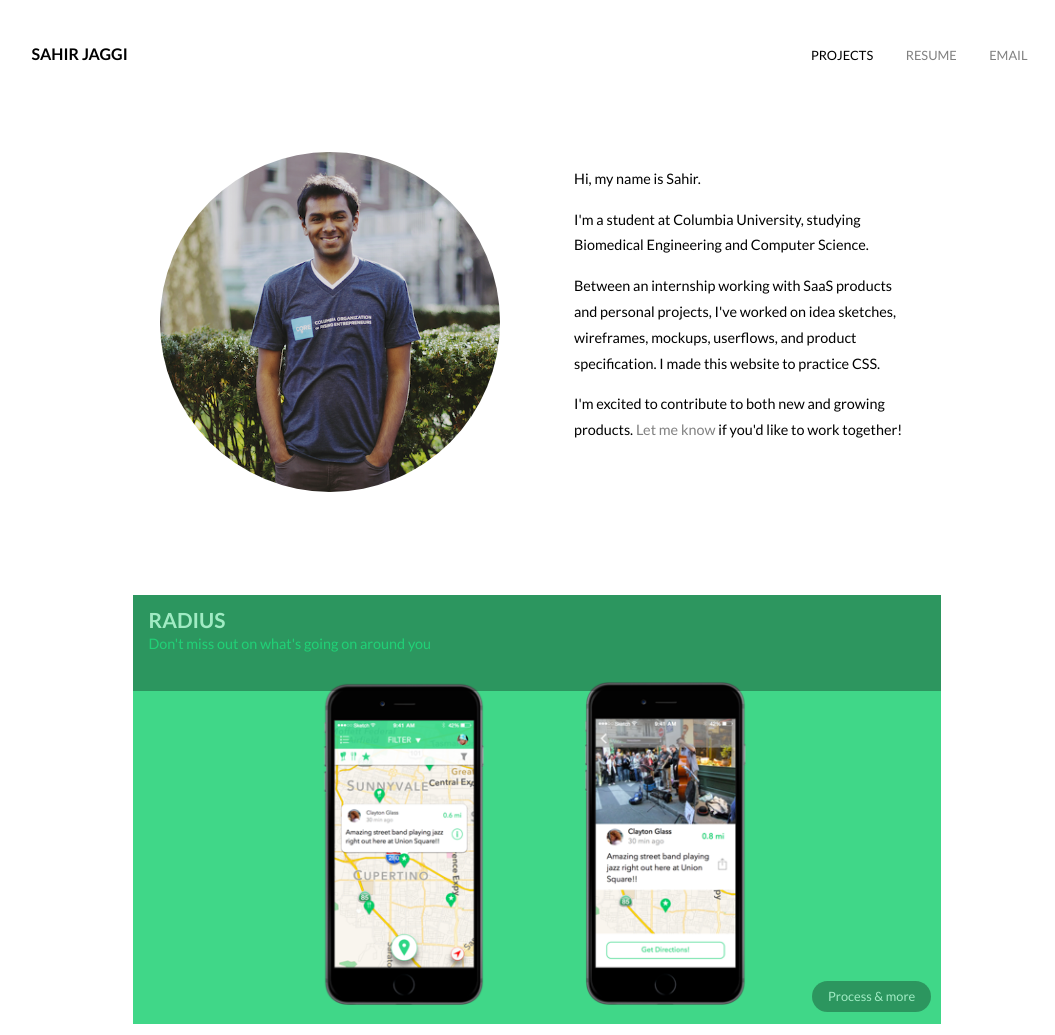
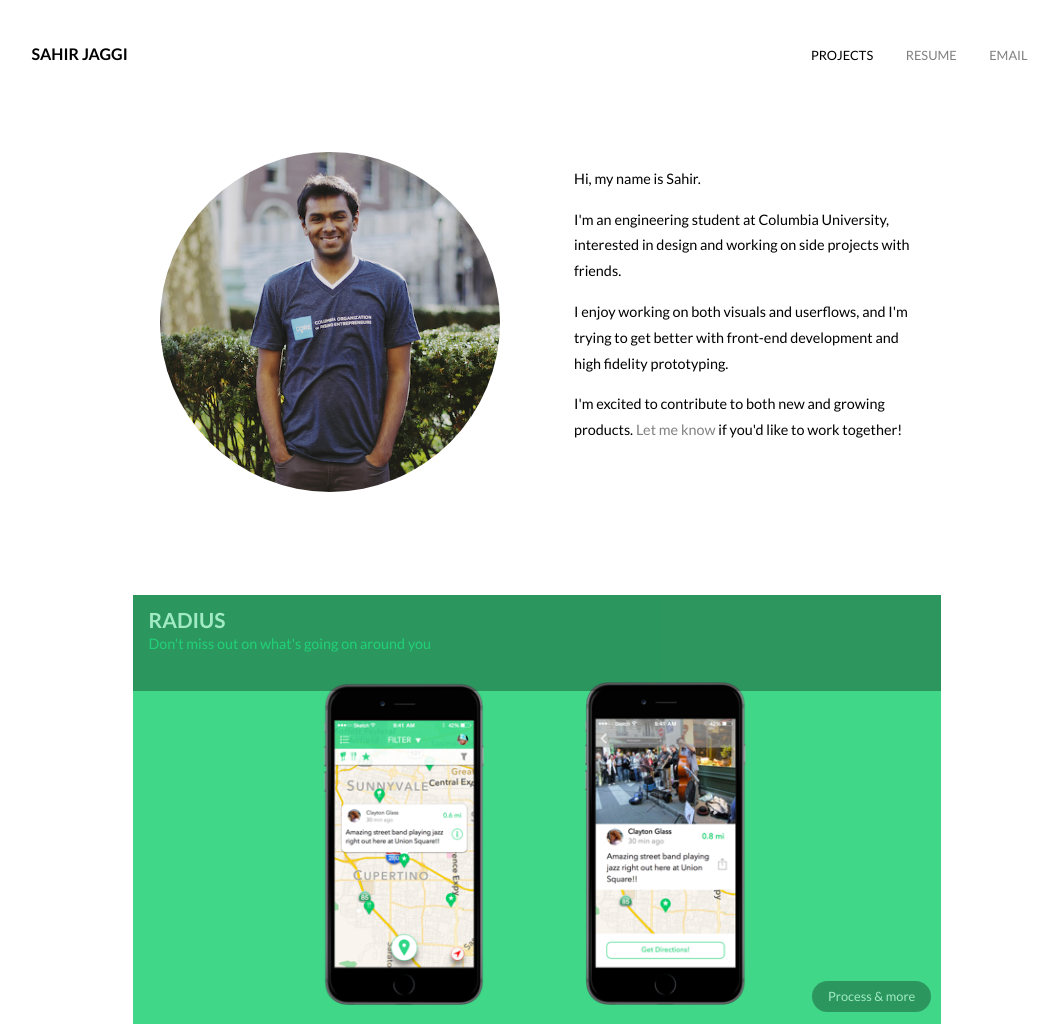
Before and after one commit to sahirjaggi/sahirjaggi, a plain HTML site: page index.html in a window 1280 px wide. Shown: the top 1035 px of the page, without its empty margins (103-1158 px from the left). Drawn offline with Linux system fonts and the light colour scheme.

Commit message:
Updated bliste page

```diff
--- a/index.html
+++ b/index.html
@@ -12,12 +12,10 @@
     <meta name="robots" content="noindex, nofollow">
 
     <link rel="stylesheet" href="css/styles.css">
-    <link href='http://fonts.googleapis.com/css?family=Lato:100,200,400,700' rel='stylesheet' type='text/css'>
+    <link href='http://fonts.googleapis.com/css?family=Lato:400,700' rel='stylesheet' type='text/css'>
     <link rel="icon" href="imgs/fav.ico">
     <link rel="shortcut icon" href="imgs/fav.ico">
-
     <script type="text/javascript" src="js/main.js"></script>
-
 </head>
 
 <body>
@@ -50,8 +48,8 @@
                         </div>
                         <div class="column" id="right">
                             <p>Hi, my name is Sahir.</p>
-                            <p>I'm a student at Columbia University, studying Biomedical Engineering and Computer Science.</p>
-                            <p>Between an internship working with SaaS products and personal projects, I've worked on idea sketches, wireframes, mockups, userflows, and product specification. I made this website to practice CSS.
+                            <p>I'm an engineering student at Columbia University, interested in design and working on side projects with friends.</p>
+                            <p>I enjoy working on both visuals and userflows, and I'm trying to get better with front-end development and high fidelity prototyping.
                             </p>
                             <p>I'm excited to contribute to both new and growing products. <a href="mailto:sahir.jaggi@columbia.edu">Let me know</a> if you'd like to work together!</p>
                         </div>
@@ -71,7 +69,7 @@
         </li>
         <li id="bliste">
             <a href="bliste">
-                <img src="imgs/project3.png" class="full" />
+                <img src="imgs/project3.png" class="full"/>
                 <span class="text-full">
                     <h1>BLISTE</h1>
                     <p>Targeted marketing to social media and blog channels</p>
```
Also changed, not shown: imgs/bg.jpg (deleted).
